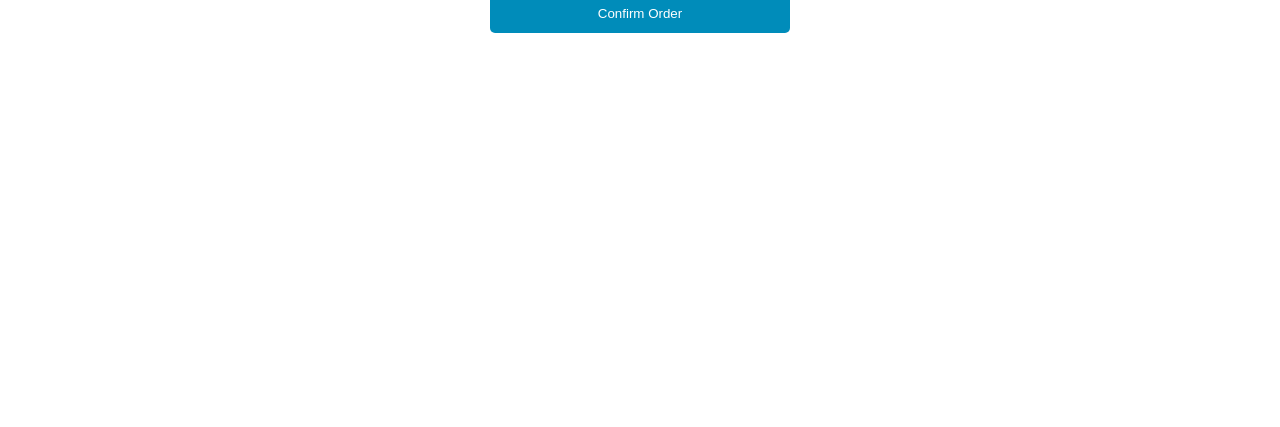
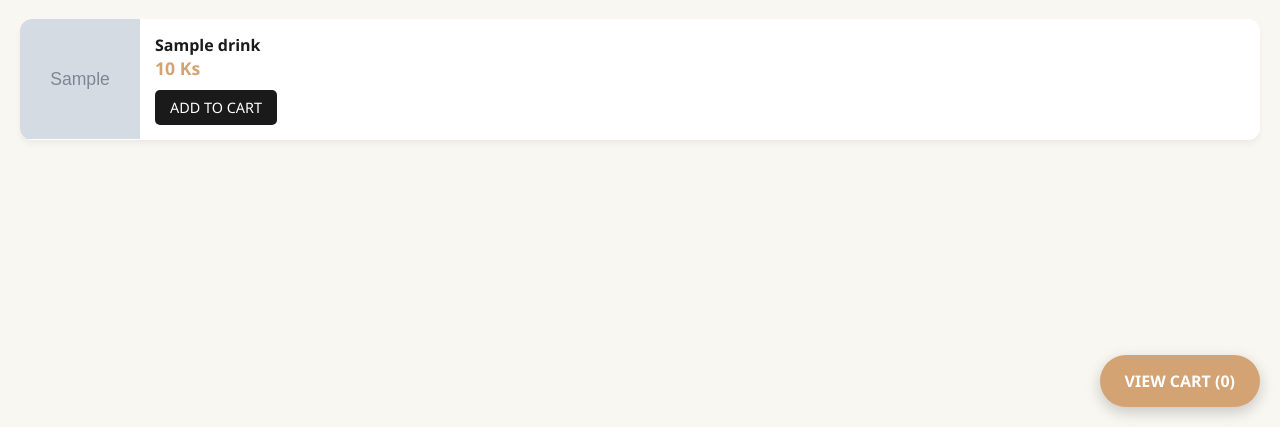
Before and after one commit to roppar22-art/my-drink-shop, a Flask app: template templates/checkout.html in a window 1280 px wide. Shown: the part 373-800 px from the top of the page. Run offline with Flask 3, Linux system fonts and the light colour scheme; the template is opened without the code that fills it: most values are stand-ins (such as "Sample title", 1, 10 or a date in 2020); grey boxes marked "Sample" are stand-in pictures.

Commit message:
Update checkout.html

```diff
--- a/templates/checkout.html
+++ b/templates/checkout.html
@@ -2,21 +2,59 @@
 <html>
 <head>
     <meta name="viewport" content="width=device-width, initial-scale=1.0">
-    <title>Checkout</title>
+    <title>The Coffee Lab</title>
+    <link rel="stylesheet" href="https://cdnjs.cloudflare.com/ajax/libs/font-awesome/6.0.0/css/all.min.css">
+    <style>
+        :root { --primary: #1a1a1a; --accent: #d4a373; --bg: #f9f7f2; }
+        body { font-family: 'Segoe UI', sans-serif; margin: 0; background: var(--bg); color: var(--primary); }
+
+        /* Nav Bar like Image 1000030554 */
+        nav { background: white; padding: 15px 20px; display: flex; justify-content: space-between; align-items: center; position: sticky; top: 0; z-index: 100; box-shadow: 0 2px 10px rgba(0,0,0,0.05); }
+        .logo { font-weight: bold; letter-spacing: 2px; text-transform: uppercase; }
+
+        /* Hero Section */
+        .hero { height: 40vh; background: linear-gradient(rgba(0,0,0,0.5), rgba(0,0,0,0.5)), url('https://images.unsplash.com/photo-1495474472287-4d71bcdd2085?w=1000'); background-size: cover; background-position: center; display: flex; align-items: center; justify-content: center; color: white; }
+
+        /* Grid like Image 1000030561 */
+        .menu-grid { display: grid; grid-template-columns: 1fr; gap: 15px; padding: 20px; }
+        .card { background: white; display: flex; border-radius: 12px; overflow: hidden; box-shadow: 0 4px 6px rgba(0,0,0,0.05); }
+        .card img { width: 120px; height: 120px; object-fit: cover; }
+        .info { padding: 15px; flex-grow: 1; display: flex; flex-direction: column; justify-content: center; }
+        .price { color: var(--accent); font-weight: bold; font-size: 1.1rem; }
+        .add-btn { background: var(--primary); color: white; border: none; padding: 8px 15px; border-radius: 5px; cursor: pointer; text-decoration: none; align-self: flex-start; margin-top: 10px; font-size: 0.9rem; }
+
+        /* Floating Cart Link */
+        .cart-status { position: fixed; bottom: 20px; right: 20px; background: var(--accent); color: white; padding: 15px 25px; border-radius: 50px; text-decoration: none; font-weight: bold; box-shadow: 0 5px 15px rgba(0,0,0,0.2); }
+    </style>
 </head>
-<body style="font-family: sans-serif; padding: 20px; text-align: center;">
-    <h2>မှာယူမှု အတည်ပြုရန်</h2>
-    <p>ရွေးချယ်ထားသောပစ္စည်း: <b>{{ drink.name }}</b></p>
+<body>
 
-    <form action="/confirm" method="POST" style="display: inline-block; text-align: left; width: 100%; max-width: 300px;">
-        <input type="hidden" name="drink_name" value="{{ drink.name }}">
-        <label>အမည်:</label>
-        <input type="text" name="customer_name" style="width: 100%; padding: 10px; margin: 5px 0;" required>
-        <br>
-        <label>ပို့ဆောင်ရမည့်လိပ်စာ:</label>
-        <textarea name="address" style="width: 100%; padding: 10px; margin: 5px 0;" required></textarea>
-        <br>
-        <button type="submit" style="background: #008CBA; color: white; width: 100%; padding: 12px; border: none; border-radius: 5px; margin-top: 10px;">Confirm Order</button>
-    </form>
+<nav>
+    <i class="fa-solid fa-bars" onclick="location.href='/track'"></i>
+    <div class="logo">The Coffee Lab</div>
+    <a href="/cart" style="color:inherit"><i class="fa-solid fa-bag-shopping"></i></a>
+</nav>
+
+<div class="hero">
+    <h1>FRESHLY BREWED</h1>
+</div>
+
+<div class="menu-grid">
+    {% for drink in drinks %}
+    <div class="card">
+        <img src="{{ drink.img }}">
+        <div class="info">
+            <div style="font-weight: bold;">{{ drink.name }}</div>
+            <div class="price">{{ "{:,}".format(drink.price) }} Ks</div>
+            <a href="/add_to_cart/{{ drink.id }}" class="add-btn">ADD TO CART</a>
+        </div>
+    </div>
+    {% endfor %}
+</div>
+
+<a href="/cart" class="cart-status">
+    VIEW CART ({{ session['cart']|length if session['cart'] else 0 }})
+</a>
+
 </body>
 </html>
```
